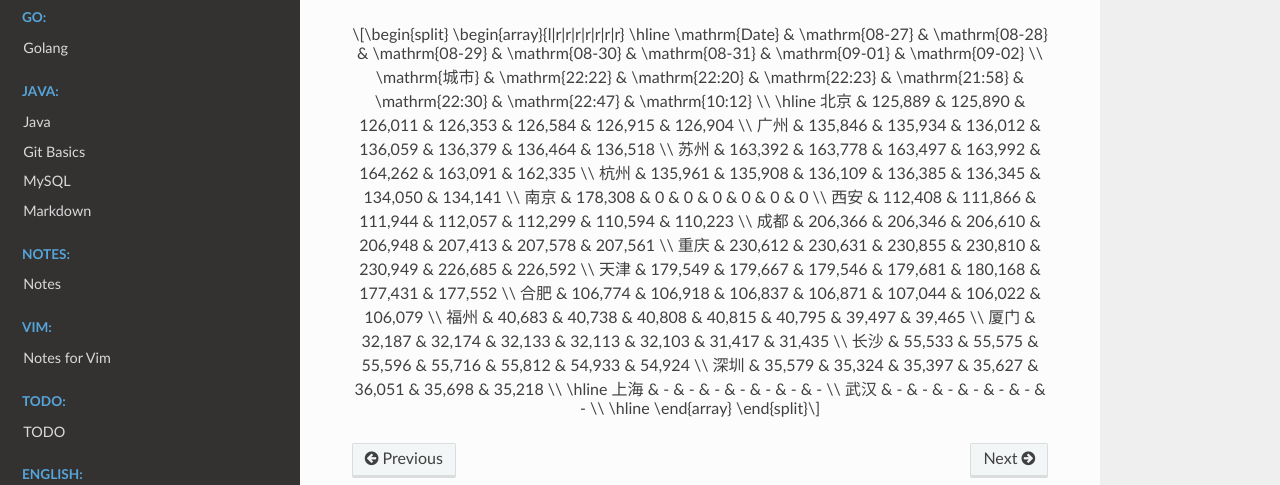
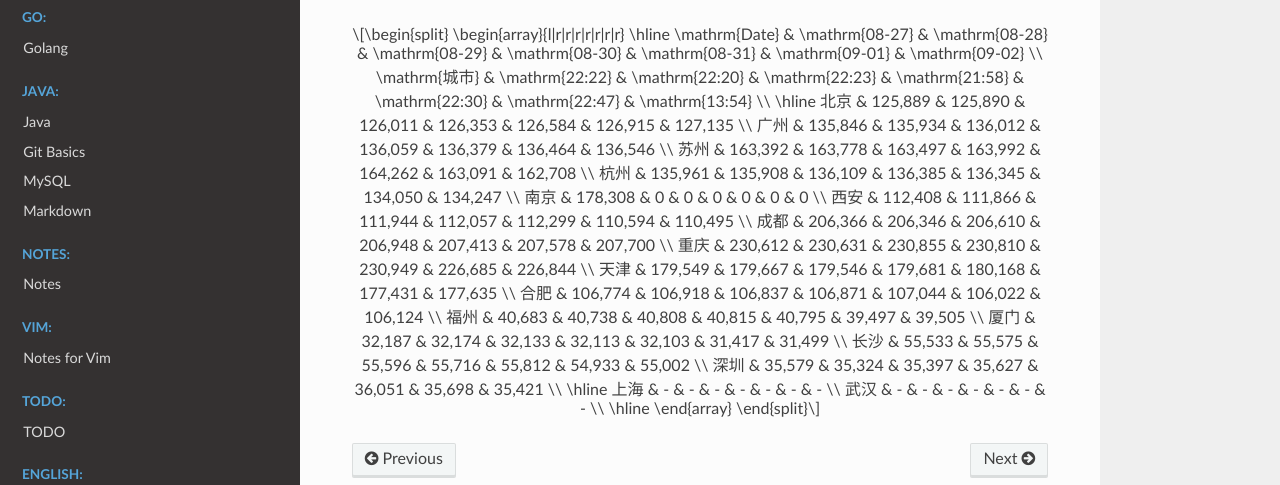
Before and after one commit to Pyrad/pyradnotes, a Sphinx documentation site: the page built from source/RealEstate/resalenumbers2023.md, in a window 1280 px wide and 900 px high, scrolled down 12542 px. Shown: the part 292-777 px from the top of the window. Built offline with Sphinx 7.4.7 and the Read the Docs theme 2.0.0, drawn with Linux system fonts in a browser that asks for light colours; pages that are not in the unit, such as notebooks, are missing from menus; a script that is not in the unit is left out.

Commit message:
Realestate Update resale numbers 2023-09-02 13:54

```diff
--- a/source/RealEstate/resalenumbers2023.md
+++ b/source/RealEstate/resalenumbers2023.md
@@ -834,22 +834,22 @@
 \begin{array}{l|r|r|r|r|r|r|r}
 \hline
 \mathrm{Date} & \mathrm{08-27} & \mathrm{08-28} & \mathrm{08-29} & \mathrm{08-30} & \mathrm{08-31} & \mathrm{09-01} & \mathrm{09-02} \\
-\mathrm{城市} & \mathrm{22:22} & \mathrm{22:20} & \mathrm{22:23} & \mathrm{21:58} & \mathrm{22:30} & \mathrm{22:47} & \mathrm{10:12} \\
+\mathrm{城市} & \mathrm{22:22} & \mathrm{22:20} & \mathrm{22:23} & \mathrm{21:58} & \mathrm{22:30} & \mathrm{22:47} & \mathrm{13:54} \\
 \hline
-北京 & 125,889 & 125,890 & 126,011 & 126,353 & 126,584 & 126,915 & 126,904 \\
-广州 & 135,846 & 135,934 & 136,012 & 136,059 & 136,379 & 136,464 & 136,518 \\
-苏州 & 163,392 & 163,778 & 163,497 & 163,992 & 164,262 & 163,091 & 162,335 \\
-杭州 & 135,961 & 135,908 & 136,109 & 136,385 & 136,345 & 134,050 & 134,141 \\
+北京 & 125,889 & 125,890 & 126,011 & 126,353 & 126,584 & 126,915 & 127,135 \\
+广州 & 135,846 & 135,934 & 136,012 & 136,059 & 136,379 & 136,464 & 136,546 \\
+苏州 & 163,392 & 163,778 & 163,497 & 163,992 & 164,262 & 163,091 & 162,708 \\
+杭州 & 135,961 & 135,908 & 136,109 & 136,385 & 136,345 & 134,050 & 134,247 \\
 南京 & 178,308 & 0 & 0 & 0 & 0 & 0 & 0 \\
-西安 & 112,408 & 111,866 & 111,944 & 112,057 & 112,299 & 110,594 & 110,223 \\
-成都 & 206,366 & 206,346 & 206,610 & 206,948 & 207,413 & 207,578 & 207,561 \\
-重庆 & 230,612 & 230,631 & 230,855 & 230,810 & 230,949 & 226,685 & 226,592 \\
-天津 & 179,549 & 179,667 & 179,546 & 179,681 & 180,168 & 177,431 & 177,552 \\
-合肥 & 106,774 & 106,918 & 106,837 & 106,871 & 107,044 & 106,022 & 106,079 \\
-福州 & 40,683 & 40,738 & 40,808 & 40,815 & 40,795 & 39,497 & 39,465 \\
-厦门 & 32,187 & 32,174 & 32,133 & 32,113 & 32,103 & 31,417 & 31,435 \\
-长沙 & 55,533 & 55,575 & 55,596 & 55,716 & 55,812 & 54,933 & 54,924 \\
-深圳 & 35,579 & 35,324 & 35,397 & 35,627 & 36,051 & 35,698 & 35,218 \\
+西安 & 112,408 & 111,866 & 111,944 & 112,057 & 112,299 & 110,594 & 110,495 \\
+成都 & 206,366 & 206,346 & 206,610 & 206,948 & 207,413 & 207,578 & 207,700 \\
+重庆 & 230,612 & 230,631 & 230,855 & 230,810 & 230,949 & 226,685 & 226,844 \\
+天津 & 179,549 & 179,667 & 179,546 & 179,681 & 180,168 & 177,431 & 177,635 \\
+合肥 & 106,774 & 106,918 & 106,837 & 106,871 & 107,044 & 106,022 & 106,124 \\
+福州 & 40,683 & 40,738 & 40,808 & 40,815 & 40,795 & 39,497 & 39,505 \\
+厦门 & 32,187 & 32,174 & 32,133 & 32,113 & 32,103 & 31,417 & 31,499 \\
+长沙 & 55,533 & 55,575 & 55,596 & 55,716 & 55,812 & 54,933 & 55,002 \\
+深圳 & 35,579 & 35,324 & 35,397 & 35,627 & 36,051 & 35,698 & 35,421 \\
 \hline
 上海 & - & - & - & - & - & - & - \\
 武汉 & - & - & - & - & - & - & - \\
```
Also changed, not shown: 1 other file.
